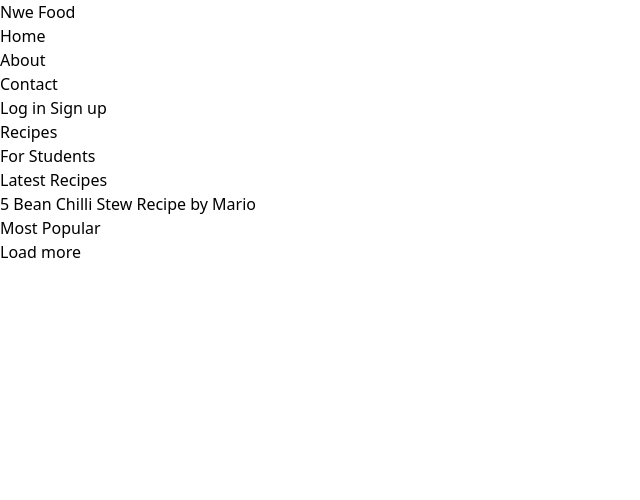
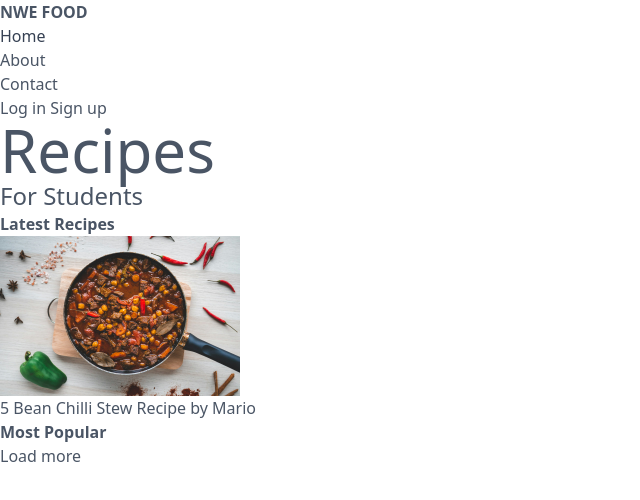
Before and after one commit to KhunMyoMyat/Nwe-Food, a website: page index.html in a window 1280 px wide. Shown: the whole page, without its empty margins (0-640 px from the left). Drawn offline with Linux system fonts and the light colour scheme.

Commit message:
add imgs and some font-bold, colore

```diff
--- a/index.html
+++ b/index.html
@@ -6,20 +6,20 @@
     <title>Nwe Food</title>
     <link rel="stylesheet" href="output.css" />
   </head>
-  <body>
+  <body class="text-gray-600">
     <!-- content wrapper -->
     <div>
       <!-- nav start -->
       <div>
         <nav>
           <div>
-            <h1>
+            <h1 class="uppercase font-bold">
               <a href="/">Nwe Food</a>
             </h1>
           </div>
 
           <ul>
-            <li>
+            <li class="text-gray-700">
               <a href="#">
                 <span>Home</span>
               </a>
@@ -47,17 +47,17 @@
         </div>
 
         <header>
-          <h2>Recipes</h2>
-          <h3>For Students</h3>
+          <h2 class="text-6xl">Recipes</h2>
+          <h3 class="text-2xl">For Students</h3>
         </header>
 
         <div>
-          <h4>Latest Recipes</h4>
+          <h4 class="font-semibold">Latest Recipes</h4>
 
           <div>
             <!-- cards go here-->
             <div>
-              <img src="" alt="" />
+              <img src="img/stew.jpg" alt="" class="w-60 h-40 object-cover" />
               <div>
                 <span>5 Bean Chilli Stew</span>
                 <span>Recipe by Mario</span>
@@ -65,7 +65,7 @@
             </div>
           </div>
 
-          <h4>Most Popular</h4>
+          <h4 class="font-semibold">Most Popular</h4>
 
           <div>
             <!-- cards go here-->
```
Also changed, not shown: img/bean.jpg (added), img/pork.jpg (added), img/stew.jpg (added), output.css.
